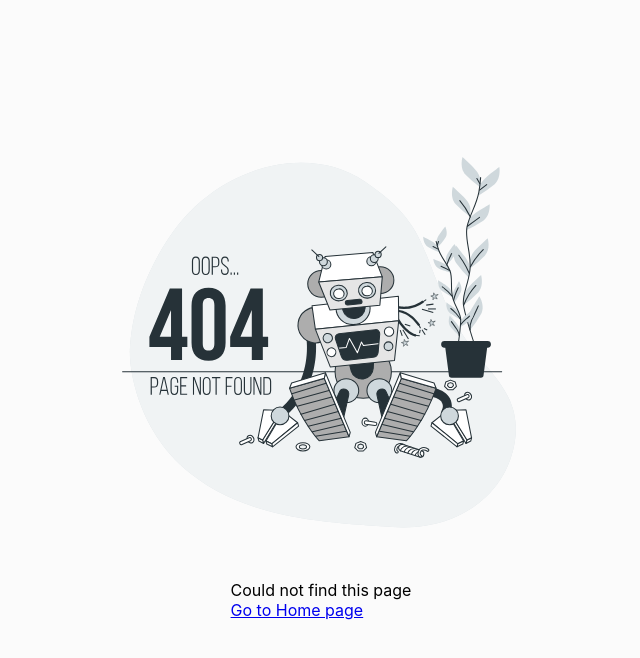
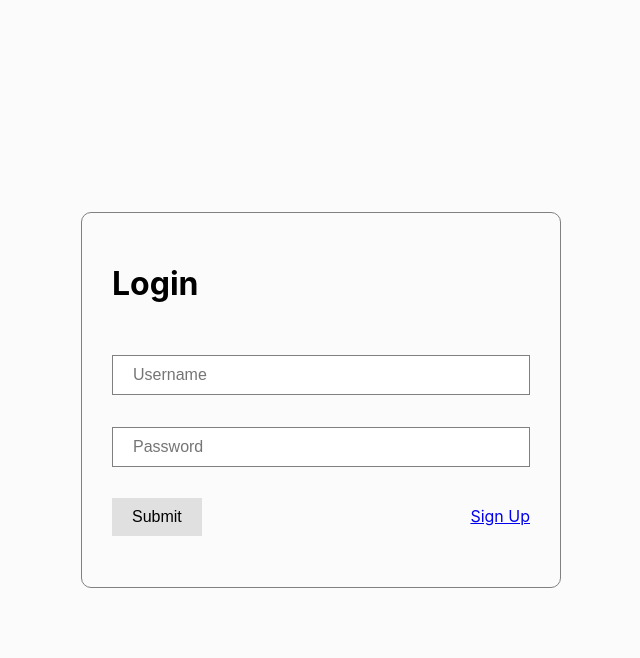
Before and after one commit to SE-OOAD-project-team/social-media-site, a React (Create React App) app in the folder client/: page /login in a window 1280 px wide. Shown: the top 658 px of the page, without its empty margins (319-959 px from the left). Built offline with nearby package versions, Linux system fonts and the light colour scheme.

Commit message:
Revert "Revert "Merge pull request #7 from SE-project-team-5/login-page-shifaan""
This reverts commit a665858b225f321e51b9dd0beb490b52045e93bd.

```diff
--- a/client/package.json
+++ b/client/package.json
@@ -7,6 +7,7 @@
     "@testing-library/jest-dom": "^5.16.5",
     "@testing-library/react": "^13.4.0",
     "@testing-library/user-event": "^13.5.0",
+    "formik": "^2.2.9",
     "react": "^18.2.0",
     "react-dom": "^18.2.0",
     "react-router": "^6.4.1",
--- a/client/src/AppRouter.js
+++ b/client/src/AppRouter.js
@@ -4,13 +4,15 @@ import { BrowserRouter, Routes, Route } from 'react-router-dom';
 import UserPage from './components/userPage/userPage';
 
 import App from './components/App';
+import Login from './components/Login';
 import NotFound from './components/NotFound';
 
 const AppRouter = () => {
     return (
         <BrowserRouter>
             <Routes>
-                <Route path="/" element={<UserPage/>} />
+                <Route path="/profile" element={<UserPage/>} />
+                <Route path="/login" element={<Login />} />
                 <Route path="*" element={<NotFound />} />
             </Routes>
         </BrowserRouter>
--- /dev/null
+++ b/client/src/api/api.js
@@ -0,0 +1,34 @@
+const join_path = (...args) =>
+    args
+        .map((part, i) => {
+            if (i === 0) {
+                return part.trim().replace(/[/]*$/g, '');
+            } else {
+                return part.trim().replace(/(^[/]*|[/]*$)/g, '');
+            }
+        })
+        .filter((x) => x.length)
+        .join('/');
+
+const login = async (username, password) => {
+    const uri = join_path(process.env.REACT_APP_API_URI, '/api/login');
+    console.log(uri);
+    const res = await fetch(uri, {
+        method: 'POST',
+        headers: {
+            'Content-Type': 'application/json',
+        },
+        body: JSON.stringify({
+            username,
+            password,
+        }),
+    });
+
+    const res_json = await res.json();
+
+    console.log(res_json);
+
+    return res_json.status === 'Success';
+};
+
+export { login };
--- a/client/src/components/App.js
+++ b/client/src/components/App.js
@@ -1,24 +1,16 @@
 import React from 'react';
-import {
-    BrowserRouter as Router,
-    Routes,
-    Route,
-  } from "react-router-dom";
-  import userPage from './userPage/userPage';
+
+import { Link } from 'react-router-dom';
 
 import './App.css';
 
 const App = () => {
     return (
         <div className="App">
-           <Router>
-            <Routes>
-              <Route path="/user" element = {<userPage/>}/>
-
-            </Routes>
-           </Router>
-           </div>
-          );
-}
+            <Link to="/user">Profile</Link>
+            <Link to="/login">Login</Link>
+        </div>
+    );
+};
 
 export default App;
--- /dev/null
+++ b/client/src/components/Login.js
@@ -0,0 +1,98 @@
+import React from 'react';
+
+import { login } from '../api/api.js';
+
+import { Link } from 'react-router-dom';
+import { Formik, Form, Field, ErrorMessage } from 'formik';
+
+import style from './Login.module.css';
+
+const Login = () => {
+    return (
+        <div className={style.Container}>
+            <div className={style.Login}>
+                <Formik
+                    initialValues={{ username: '', password: '' }}
+                    validate={(values) => {
+                        const errors = {};
+                        if (!values.username) {
+                            errors.username = 'Required';
+                        }
+
+                        if (!values.password) {
+                            errors.password = 'Required';
+                        }
+
+                        return errors;
+                    }}
+                    onSubmit={async (
+                        values,
+                        { setSubmitting, setStatus, setFieldValue }
+                    ) => {
+                        try {
+                            if (await login(values.username, values.password)) {
+                                setStatus('Success');
+                            } else {
+                                setStatus('Invalid Username or password');
+                                setFieldValue('password', '', false);
+                            }
+                        } catch (e) {
+                            setStatus(`Error: ${e.message}`);
+                            console.log(e);
+                        }
+                        setSubmitting(false);
+                    }}
+                >
+                    {({ isSubmitting, status }) => (
+                        <Form className={style.Form}>
+                            <h1>Login</h1>
+                            <div className={`${style.Error} ${style.Small}`}>
+                                {status}
+                            </div>
+                            <div className={style.Field}>
+                                <Field
+                                    name="username"
+                                    className={style.Input}
+                                    type="text"
+                                    placeholder="Username"
+                                />
+                                <div
+                                    className={`${style.Error} ${style.XSmall}`}
+                                >
+                                    <ErrorMessage name="username" />
+                                </div>
+                            </div>
+                            <div className={style.Field}>
+                                <Field
+                                    name="password"
+                                    className={style.Input}
+                                    type="password"
+                                    placeholder="Password"
+                                />
+                                <div
+                                    className={`${style.Error} ${style.XSmall}`}
+                                >
+                                    <ErrorMessage name="password" />
+                                </div>
+                            </div>
+                            <div className={`${style.Row} ${style.Field}`}>
+                                <button
+                                    type="submit"
+                                    className={style.Button}
+                                    disabled={isSubmitting}
+                                >
+                                    Submit
+                                </button>
+                                <div>
+                                    <Link to="/signup">Sign Up</Link>
+                                </div>
+                            </div>
+                        </Form>
+                    )}
+                </Formik>
+            </div>
+        </div>
+    );
+};
+
+export default Login;
--- /dev/null
+++ b/client/src/components/Login.module.css
@@ -0,0 +1,73 @@
+.Container {
+    width: 100vw;
+    height: 100vh;
+    display: flex;
+    flex-direction: column;
+    align-items: center;
+    justify-content: center;
+}
+
+.Login {
+    width: clamp(60vmin, 400px, 100vmin);
+    box-sizing: border-box;
+    padding: 30px;
+
+    aspect-ratio: auto 4 / 3;
+}
+
+@media screen and (min-width: 500px) {
+    .Login {
+        border: 1px #808080 solid;
+        border-radius: 10px;
+        /* box-shadow: 0 0 10px #808080; */
+    }
+}
+
+.Form {
+    width: 100%;
+    height: 100%;
+    display: flex;
+    flex-direction: column;
+    align-items: stretch;
+    justify-content: space-evenly;
+}
+
+.Field {
+    margin: 10px 0 0 0;
+}
+
+.Row {
+    display: flex;
+    align-items: baseline;
+    justify-content: space-between;
+    flex-direction: row;
+}
+
+.Input {
+    width: 100%;
+    padding: 10px 20px;
+    border: 1px #808080 solid;
+    /* border-radius: 5px; */
+    /* box-shadow: 0 0 2px #808080; */
+    font-size: medium;
+}
+
+.Button {
+    cursor: pointer;
+    padding: 10px 20px;
+    background: #e0e0e0;
+    /* box-shadow: 0 0 2px #808080; */
+    font-size: medium;
+}
+
+.Error {
+    color: red;
+}
+
+.Small {
+    font-size: small;
+}
+
+.XSmall {
+    font-size: x-small;
+}
--- a/client/src/components/NotFound.js
+++ b/client/src/components/NotFound.js
@@ -1,15 +1,15 @@
 import React from 'react';
 
-import './NotFound.css';
+import style from './NotFound.module.css';
 import image from './NotFound.svg';
 
 import { Link } from 'react-router-dom';
 
 const NotFound = () => {
     return (
-        <div className="NotFound">
-            <img className="NotFoundImage" src={image} alt="" />
-            <div className="NotFoundText">
+        <div className={style.NotFound}>
+            <img className={style.NotFoundImage} src={image} alt="" />
+            <div className={style.NotFoundText}>
                 <p>Could not find this page</p>
                 <Link to="/">
                     <p>Go to Home page</p>
--- a/client/src/index.css
+++ b/client/src/index.css
@@ -2,6 +2,11 @@
     margin: 0;
     border: 0;
     padding: 0;
+    box-sizing: inherit;
+}
+
+*:before, *:after {
+    box-sizing: inherit;
 }
 
 body {
--- a/client/src/index.js
+++ b/client/src/index.js
@@ -24,4 +24,4 @@ root.render(
 // If you want to start measuring performance in your app, pass a function
 // to log results (for example: reportWebVitals(console.log))
 // or send to an analytics endpoint. Learn more: https://bit.ly/CRA-vitals
-// reportWebVitals();
+reportWebVitals();
```
Also changed, not shown: client/src/components/NotFound.module.css (renamed from client/src/components/NotFound.css), 2 other files (tests, documents, lock files or other folders).
